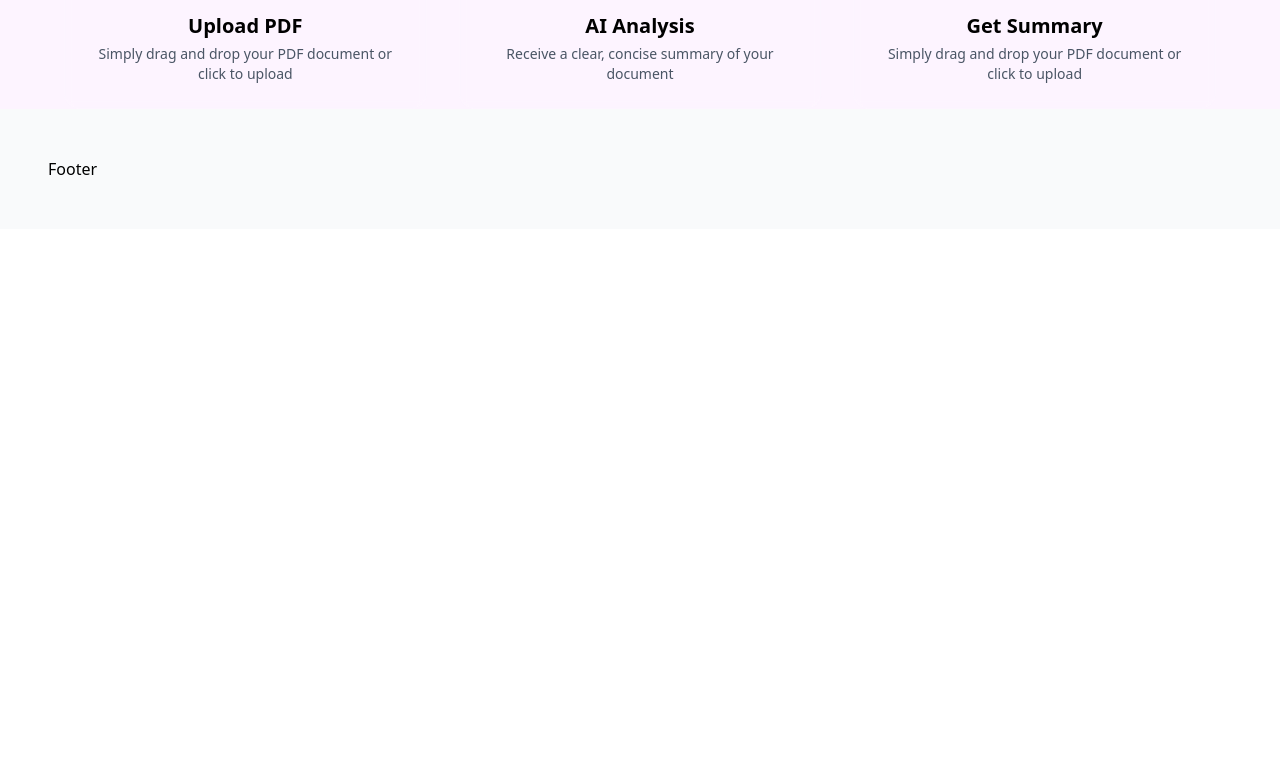
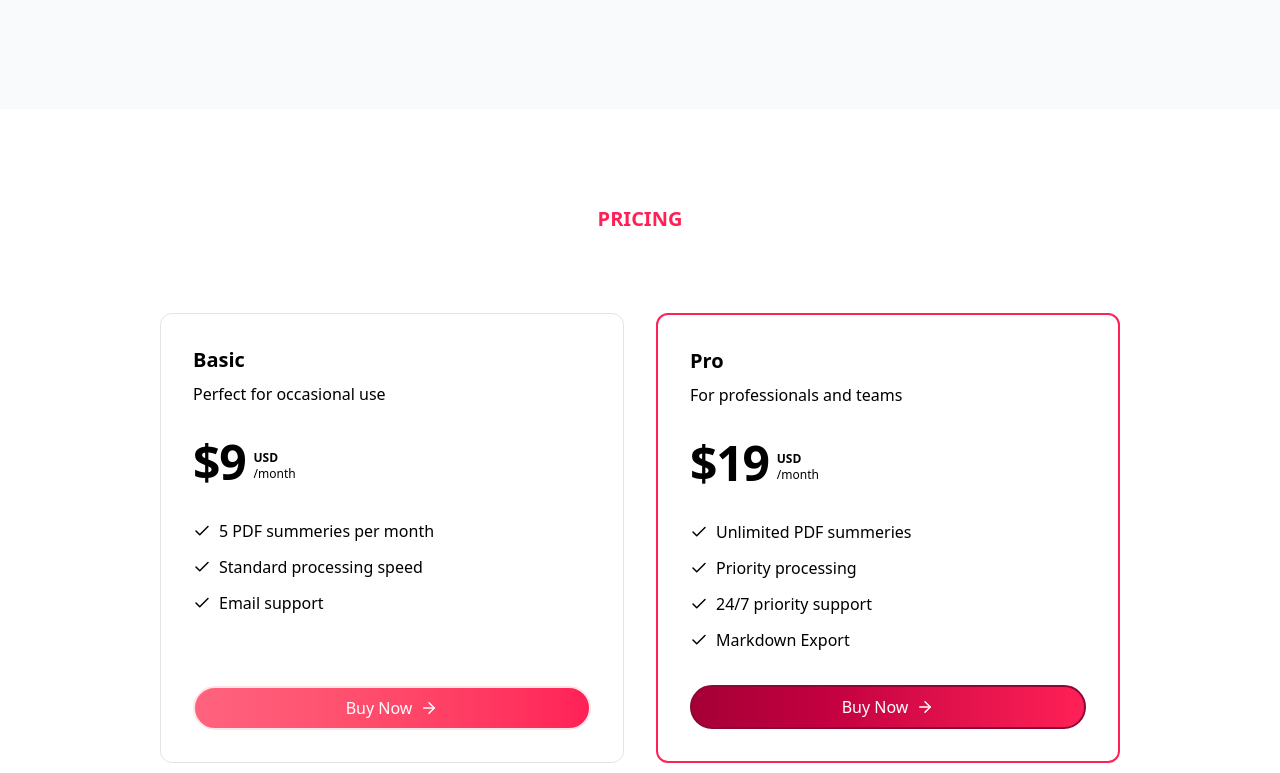
Before and after one commit to muhamadatif/briefly, a Next.js app: page / in a window 1280 px wide. Shown: the part 1487-2260 px from the top of the page. Before the commit the page ends 1716 px from the top, so only its background shows below. Built offline with nearby package versions, Linux system fonts and the light colour scheme.

Commit message:
add the pricing section to the home page

```diff
--- a/app/page.tsx
+++ b/app/page.tsx
@@ -2,6 +2,7 @@
 import DemoSection from "@/components/home/demo-section";
 import HeroSection from "@/components/home/hero-section";
 import HowItWorksSection from "@/components/home/how-it-works-section";
+import PricingSection from "@/components/home/pricing-section";
 import { Button } from "@/components/ui/button";
 
 export default function Home() {
@@ -12,8 +13,8 @@
         <HeroSection />
         <DemoSection />
         <HowItWorksSection />
+        <PricingSection />
       </div>
-      {/* <PricingSection/> */}
       {/* <CTASection/> */}
     </div>
   );
--- a/components/home/how-it-works-section.tsx
+++ b/components/home/how-it-works-section.tsx
@@ -1,5 +1,6 @@
 import { BrainCircuit, FileOutput, FileText, MoveRight } from "lucide-react";
 import React, { ReactNode } from "react";
+import BgGradient from "../common/bg-gradient";
 
 type Step = {
   icon: ReactNode;
@@ -27,42 +28,40 @@
 
 export default function HowItWorksSection() {
   return (
-    <section className="relative overflow-hidden bg-fuchsia-50">
-      <div className="py-12 lg:py-24 max-w-5xl mx-auto px-4 sm:px-6 lg:px-8 "></div>
+    <section className="relative overflow-hidden bg-gray-50 isolate">
+      <div className="py-12 lg:py-24 max-w-5xl mx-auto px-4 sm:px-6 lg:px-8">
         <div
           aria-hidden="true"
           className="pointer-events-none absolute inset-0
-        -z-10 transform-gpu overflow-hidden blur-3xl "
+        -z-10 transform-gpu overflow-hidden blur-3xl"
         >
           <div
             style={{
-            clipPath:
-              "polygon(" +
-              "74.1% 44.1%, 100% 61.6%, 99.5% 26.9%, " +
-              "85.25% 0.1%, 88.7% 2%, 72.5% 32.5%, " +
-              "60.2% 62.4%, 52.4% 68.1%, 47.5% 58.3%, " +
-              "45.2% 34.5%, 27.5% 76.7%, 0.1% 64.9%, " +
-              "17.9% 100%, 27.6% 76.8%, 76.1% 97.7%, 74.1% 44.1%" +
-              ")",
+              clipPath: `polygon(74.1% 44.1%, 100% 61.6%, 99.5% 26.9%, 85.25% 0.1%,
+              88.7% 2%, 72.5% 32.5%, 60.2% 62.4%, 52.4% 68.1%, 47.5% 58.3%,
+              45.2% 34.5%, 27.5% 76.7%, 0.1% 64.9%, 17.9% 100%, 27.6% 76.8%,
+              76.1% 97.7%, 74.1% 44.1%)`,
             }}
             className="relative left-[calc(50%-3rem)] aspect-[1155/678]
           w-[36.125rem] -translate-x-1/2
-          bg-linear-to-br from-emerald-500 via-teal-500 to-cyan-500
-          opacity-20 sm:left-[calc(48%-38rem)] sm:w-[40.1875rem]"
+         bg-gradient-to-br from-emerald-500 via-teal-500 to-cyan-500
+          opacity-20 sm:left-[calc(40%-38rem)] sm:w-[40.1875rem]"
           />
         </div>
+
         <div className="text-center mb-16">
           <h2 className="font-bold text-xl uppercase text-rose-500 mb-4">
             How it works
           </h2>
           <h3 className="font-bold text-3xl max-w-2xl mx-auto">
-          Transform any PDF into an easy-to-digest summary in three simple steps
+            Transform any PDF into an easy-to-digest summary in three simple
+            steps
           </h3>
         </div>
         <div className="grid grid-cols-1 md:grid-cols-3 gap-8 max-w-6xl mx-auto relative">
           {steps.map((step, index) => (
-          <div className="relative flex items-stretch">
-            <StepItem key={index} {...step} />
+            <div key={index} className="relative flex items-stretch">
+              <StepItem {...step} />
               {index < steps.length - 1 && (
                 <div className="hidden md:block absolute top-1/2 -right-4 transform -translate-y-1/2 z-10">
                   <MoveRight
@@ -74,6 +73,7 @@
               )}
             </div>
           ))}
+        </div>
       </div>
     </section>
   );
--- /dev/null
+++ b/components/home/pricing-section.tsx
@@ -0,0 +1,121 @@
+import { cn } from "@/lib/utils";
+import { ArrowRight, CheckIcon } from "lucide-react";
+import Link from "next/link";
+import React from "react";
+
+type PriceType = {
+  name: string;
+  price: number;
+  description: string;
+  items: string[];
+  id: string;
+  paymentLink: string;
+  priceId: string;
+};
+
+const plans = [
+  {
+    name: "Basic",
+    price: 9,
+    description: "Perfect for occasional use",
+    items: [
+      "5 PDF summeries per month",
+      "Standard processing speed",
+      "Email support",
+    ],
+    id: "basic",
+    paymentLink: "",
+    priceId: "",
+  },
+  {
+    name: "Pro",
+    price: 19,
+    description: "For professionals and teams",
+    items: [
+      "Unlimited PDF summeries",
+      "Priority processing",
+      "24/7 priority support",
+      "Markdown Export",
+    ],
+    id: "pro",
+    paymentLink: "",
+    priceId: "",
+  },
+];
+
+export default function PricingSection() {
+  return (
+    <section className="relative overflow-hidden" id="pricing">
+      <div className="py-12 lg:py-24 max-w-5xl mx-auto px-4 sm:px-6 lg:px-8 ">
+        <div className="flex items-center justify-center w-full pb-12">
+          <h2 className="uppercase font-bold text-xl mb-8 text-rose-500">
+            Pricing
+          </h2>
+        </div>
+        <div className="relative flex justify-center flex-col lg:flex-row items-center lg:items-stretch gap-8">
+          {plans.map((plan) => (
+            <PricingCard key={plan.id} {...plan} />
+          ))}
+        </div>
+      </div>
+    </section>
+  );
+}
+
+const PricingCard = ({
+  name,
+  price,
+  description,
+  items,
+  id,
+  paymentLink,
+}: PriceType) => {
+  return (
+    <div className="relative w-full max-w-lg hover:scale-105 hover:transition-all duration-300">
+      <div
+        className={cn(
+          "relative flex flex-col h-full gap-4 lg:gap-8 z-10 p-8 rounded-xl border-[1px] border-gray-500/20",
+          id === "pro" && "border-rose-500 gap-5 border-2"
+        )}
+      >
+        <div className="flex justify-between items-center gap-4">
+          <div>
+            <p className="text-lg lg:text-xl font-bold capitalize">{name}</p>
+            <p className="text-base-content/80 mt-2">{description}</p>
+          </div>
+        </div>
+        <div className="flex gap-2">
+          <p className="text-5xl tracking-tight font-extrabold">${price}</p>
+          <div className="flex flex-col justify-end mb-[4px]">
+            <p className="text-xs uppercase font-semibold">USD</p>
+            <p className="text-xs">/month</p>
+          </div>
+        </div>
+
+        <div className="space-y-2.5 leading-relaxed text-base flex-1">
+          {items.map((item, index) => (
+            <li key={index} className="flex items-center gap-2">
+              <CheckIcon size={18} />
+              <span>{item}</span>
+            </li>
+          ))}
+        </div>
+        <div className="space-y-2 flex justify-center w-full">
+          <Link
+            href={paymentLink}
+            className={cn(
+              `w-full rounded-full flex items-center justify-center gap-2
+              bg-linear-to-r from-rose-800 to-rose-500 hover:from-rose-500 hover:to-rose-800
+               text-white border-2 py-2`,
+              id === "pro"
+                ? "border-rose-900"
+                : "border-rose-100 from-rose-400 to-rose-500"
+            )}
+          >
+            Buy Now <ArrowRight size={18} />
+          </Link>
+        </div>
+      </div>
+    </div>
+  );
+};
```
Lines whose indentation alone changed are shown as unchanged.
